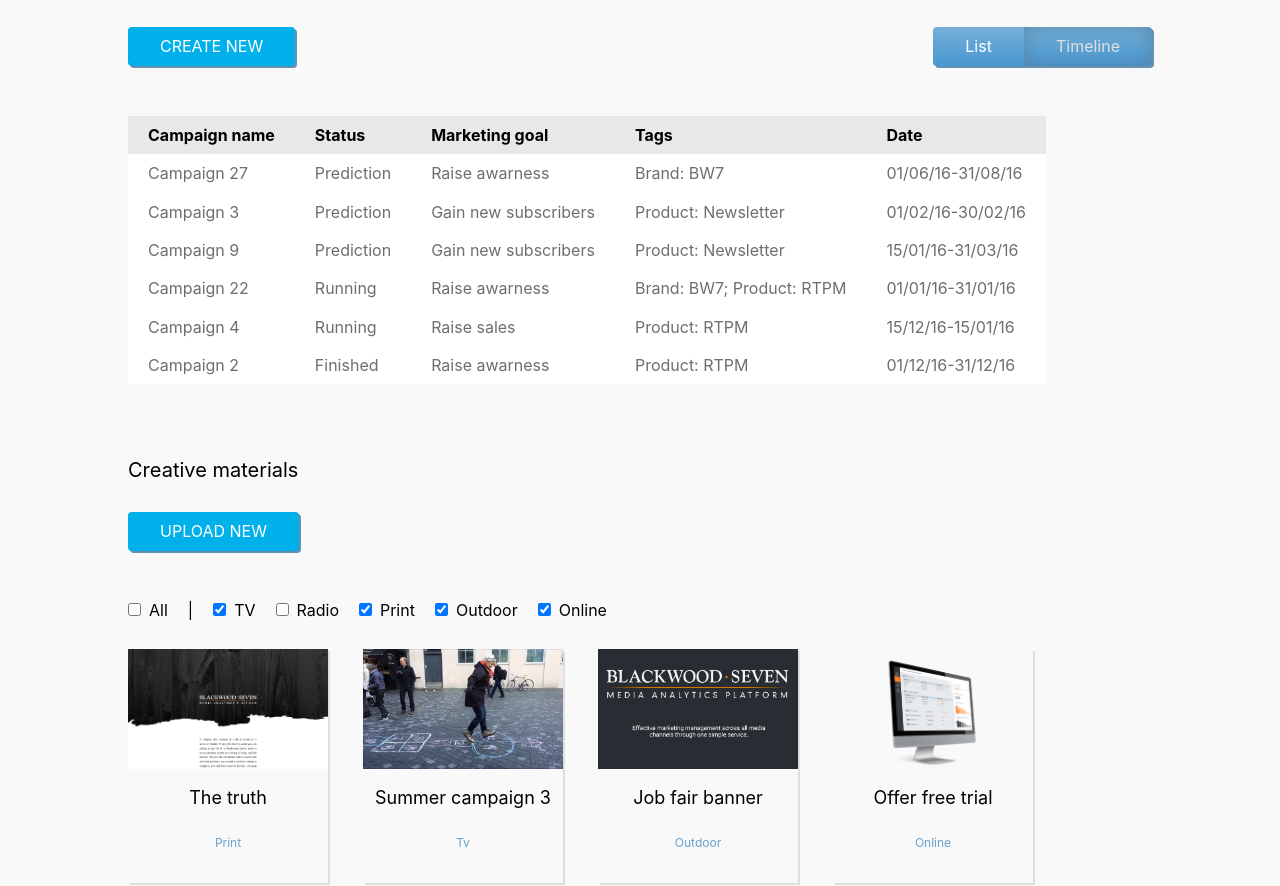
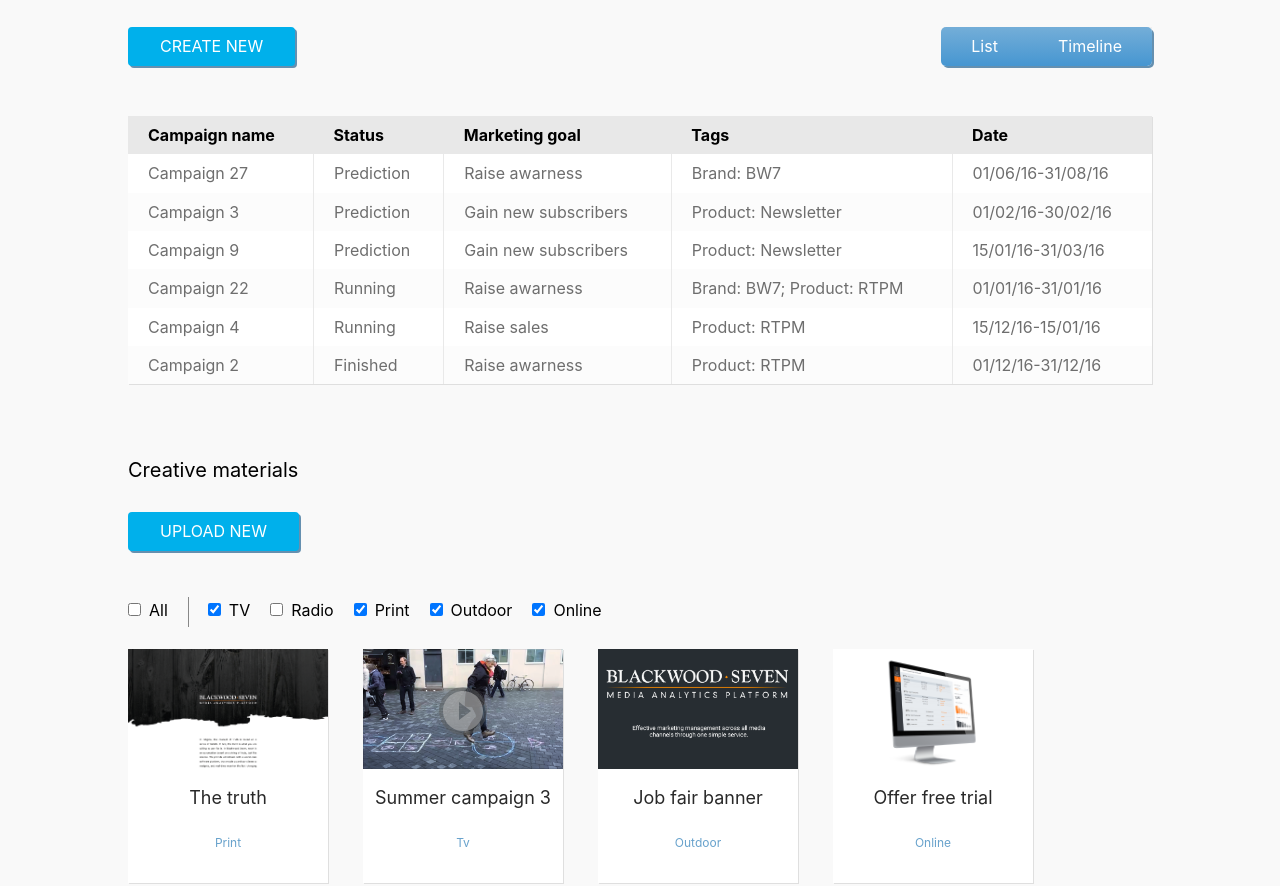
Before and after one commit to SeggyFault/Studies, a plain HTML site: page index.html in a window 1280 px wide. Shown: the part 549-1435 px from the top of the page. Drawn offline with Linux system fonts and the light colour scheme; a web font is replaced by a local one.

Commit message:
add tabs

```diff
--- a/index.html
+++ b/index.html
@@ -108,22 +108,28 @@
           <button class="section__button">create new</button>
 
           <div class="campaigns__buttons-group flex">
-            <label class="campaigns__button__value unchecked">
+            <button class="campaigns__button-group round-corners--left">
               <input
                 type="radio"
                 class="campaigns__button__radio"
                 name="button"
                 value="list"
-              />List</label
+              />
+              <label class="campaigns__button__value round-corners--left"
+                >List</label
               >
-            <label class="campaigns__button__value checked"
-              ><input
+            </button>
+            <button class="campaigns__button-group">
+              <input
                 type="radio"
                 class="campaigns__button__radio"
                 name="button"
-                value="timeline"
-              />Timeline</label
+                value="list"
+              />
+              <label class="campaigns__button__value round-corners--right"
+                >Timeline</label
               >
+            </button>
           </div>
         </div>
 
@@ -154,57 +160,59 @@
           </thead>
           <tbody class="table__body">
             <tr class="table__row">
-              <td class="table__cell">Campaign 27</td>
-              <td class="table__cell">
+              <td class="table__cell border-right">Campaign 27</td>
+              <td class="table__cell border-right">
                 <span class="table__cell-text">Prediction</span>
               </td>
-              <td class="table__cell">Raise awarness</td>
-              <td class="table__cell">Brand: BW7</td>
+              <td class="table__cell border-right">Raise awarness</td>
+              <td class="table__cell border-right">Brand: BW7</td>
               <td class="table__cell">01/06/16-31/08/16</td>
             </tr>
-            <tr>
-              <td class="table__cell">Campaign 3</td>
-              <td class="table__cell">
+            <tr class="table__row even">
+              <td class="table__cell border-right">Campaign 3</td>
+              <td class="table__cell border-right">
                 <span class="table__cell-text">Prediction</span>
               </td>
-              <td class="table__cell">Gain new subscribers</td>
-              <td class="table__cell">Product: Newsletter</td>
+              <td class="table__cell border-right">Gain new subscribers</td>
+              <td class="table__cell border-right">Product: Newsletter</td>
               <td class="table__cell">01/02/16-30/02/16</td>
             </tr>
-            <tr>
-              <td class="table__cell">Campaign 9</td>
-              <td class="table__cell">
+            <tr class="table__row">
+              <td class="table__cell border-right">Campaign 9</td>
+              <td class="table__cell border-right">
                 <span class="table__cell-text">Prediction</span>
               </td>
-              <td class="table__cell">Gain new subscribers</td>
-              <td class="table__cell">Product: Newsletter</td>
+              <td class="table__cell border-right">Gain new subscribers</td>
+              <td class="table__cell border-right">Product: Newsletter</td>
               <td class="table__cell">15/01/16-31/03/16</td>
             </tr>
-            <tr>
-              <td class="table__cell">Campaign 22</td>
-              <td class="table__cell">
+            <tr class="table__row even">
+              <td class="table__cell border-right">Campaign 22</td>
+              <td class="table__cell border-right">
                 <span class="table__cell-text">Running</span>
               </td>
-              <td class="table__cell">Raise awarness</td>
-              <td class="table__cell">Brand: BW7; Product: RTPM</td>
+              <td class="table__cell border-right">Raise awarness</td>
+              <td class="table__cell border-right">
+                Brand: BW7; Product: RTPM
+              </td>
               <td class="table__cell">01/01/16-31/01/16</td>
             </tr>
-            <tr>
-              <td class="table__cell">Campaign 4</td>
-              <td class="table__cell">
+            <tr class="table__row">
+              <td class="table__cell border-right">Campaign 4</td>
+              <td class="table__cell border-right">
                 <span class="table__cell-text">Running</span>
               </td>
-              <td class="table__cell">Raise sales</td>
-              <td class="table__cell">Product: RTPM</td>
+              <td class="table__cell border-right">Raise sales</td>
+              <td class="table__cell border-right">Product: RTPM</td>
               <td class="table__cell">15/12/16-15/01/16</td>
             </tr>
-            <tr>
-              <td class="table__cell">Campaign 2</td>
-              <td class="table__cell">
+            <tr class="table__row even">
+              <td class="table__cell border-right">Campaign 2</td>
+              <td class="table__cell border-right">
                 <span class="table__cell-text">Finished</span>
               </td>
-              <td class="table__cell">Raise awarness</td>
-              <td class="table__cell">Product: RTPM</td>
+              <td class="table__cell border-right">Raise awarness</td>
+              <td class="table__cell border-right">Product: RTPM</td>
               <td class="table__cell">01/12/16-31/12/16</td>
             </tr>
           </tbody>
@@ -219,16 +227,13 @@
 
         <div class="creative-materials-filter">
           <ul class="creative-materials-filter__list flex">
-            <li class="creative-materials-filter__list-item">
+            <li class="creative-materials-filter__list-item separator">
               <label class="creative-materials-filter__label"
                 ><input
                   type="checkbox"
                   class="creative-materials-filter__checkbox"
                 />All</label
               >
-            </li>
-            <li class="creative-materials-filter__list-item">
-              <span class="creative-materials-filter__separator">|</span>
             </li>
             <li class="creative-materials-filter__list-item">
               <label class="creative-materials-filter__value"
@@ -290,6 +295,7 @@
         <div class="creative-materials-cards">
           <ul class="creative-materials-cards__list flex">
             <li class="creative-materials-card">
+              <a href="#" class="creative-materials-card__link">
                 <div class="creative-materials-card__header">
                   <img
                     src="img/the_truth.png"
@@ -299,19 +305,29 @@
                 </div>
                 <h2 class="creative-materials-card__title">The truth</h2>
                 <span class="creative-materials-card__tag">Print</span>
+              </a>
             </li>
             <li class="creative-materials-card">
+              <a href="#" class="creative-materials-card__link">
                 <div class="creative-materials-card__header">
                   <img
                     src="img/summer_campaign_3.png"
                     class="creative-materials-card__image object-fit_cover"
                     alt="the summer campaign video"
                   />
+                  <img
+                    class="icon__play centered"
+                    src="./img/play_circle_filled-24px.svg"
+                  />
                 </div>
-              <h2 class="creative-materials-card__title">Summer campaign 3</h2>
+                <h2 class="creative-materials-card__title">
+                  Summer campaign 3
+                </h2>
                 <span class="creative-materials-card__tag">Tv</span>
+              </a>
             </li>
             <li class="creative-materials-card">
+              <a href="#" class="creative-materials-card__link">
                 <div class="creative-materials-card__header">
                   <img
                     src="img/job_fair_banner.png"
@@ -321,8 +337,10 @@
                 </div>
                 <h2 class="creative-materials-card__title">Job fair banner</h2>
                 <span class="creative-materials-card__tag">Outdoor</span>
+              </a>
             </li>
             <li class="creative-materials-card">
+              <a href="#" class="creative-materials-card__link">
                 <div class="creative-materials-card__header">
                   <img
                     src="img/offer_free_trial.png"
@@ -332,6 +350,7 @@
                 </div>
                 <h2 class="creative-materials-card__title">Offer free trial</h2>
                 <span class="creative-materials-card__tag">Online</span>
+              </a>
             </li>
           </ul>
         </div>
--- a/styles.css
+++ b/styles.css
@@ -140,7 +140,7 @@ body {
 .kpi-card {
   margin-right: 35px;
   width: 200px;
-  box-shadow: 2px 2px #dfdfdf;
+  box-shadow: 1px 1px #dfdfdf;
   font-weight: 400;
 }
 
@@ -179,56 +179,82 @@ body {
 /*KPI END*/
 
 /*Campaigns START*/
-
-.campaigns__buttons-group {
-  justify-content: flex-end;
-  align-content: center;
-}
-
-.campaigns__buttons.flex {
+.campaigns__buttons {
   justify-content: space-between;
   align-content: center;
 }
 
+.campaigns__buttons-group {
+  margin-bottom: 30px;
+}
+
+.campaigns__button-group {
+  border: none;
+  position: relative;
+  margin: 0;
+  padding: 0;
+  display: flex;
+  justify-content: flex-start;
+  align-items: flex-start;
+  height: 38px;
+}
+
+.round-corners--left {
+  border-top-left-radius: 5px;
+  border-bottom-left-radius: 5px;
+}
+
+.round-corners--right {
+  border-top-right-radius: 5px;
+  border-bottom-right-radius: 5px;
+}
+
 .campaigns__button__radio {
   opacity: 0;
-  width: 0;
+  position: absolute;
+  top: 10%;
+  left: 25%;
+  width: 50%;
+  height: 50%;
 }
 
-.campaigns__button__value {
-  background-image: linear-gradient(#75afd8, #4797d1);
+.campaigns__button__radio + .campaigns__button__value {
   color: #ffffff;
-  padding: 10px 32px;
+  background-image: linear-gradient(#74aed8, #4696d1);
+  padding: 10px 30px;
   border: none;
   align-self: flex-start;
   box-shadow: 2px 2px #6590b0;
 }
 
-.campaigns__button__value.unchecked {
-  border-top-left-radius: 4px;
-  border-bottom-left-radius: 4px;
-}
-
-.campaigns__button__value.checked {
-  border-top-right-radius: 4px;
-  border-bottom-right-radius: 4px;
-  background-color: #68a2cc;
+.campaigns__button__radio:checked + .campaigns__button__value {
+  margin: 0;
+  background-image: linear-gradient(#75afd8, #4797d1);
   color: #dfdfdf;
   box-shadow: inset 0px 0px 20px 0px #5788ab, 2px 2px #6590b0;
-  padding: 10px 32px;
+  padding: 10px 30px;
   align-self: flex-start;
 }
 
 /*Table START*/
+.even {
+  background-color: #fcfcfc;
+}
 
 .table {
   border-collapse: collapse;
+  box-shadow: 1px 1px #dfdfdf;
+  width: 100%;
 }
 
 .table__cell {
   border: none;
   padding: 10px 20px;
   text-align: left;
+}
+
+.border-right {
+  border-right: 1px solid #e9e9e9;
 }
 
 .table__header {
@@ -252,6 +278,19 @@ body {
 
 .creative-materials-filter__list-item {
   margin-right: 20px;
+  position: relative;
+}
+.creative-materials-filter__list-item .creative-materials-filter__label {
+  margin-right: 20px;
+}
+
+.separator::after {
+  content: "";
+  height: 30px;
+  width: 1px;
+  background-color: #888888;
+  position: absolute;
+  top: -4px;
 }
 
 .creative-materials-filter__checkbox {
@@ -269,6 +308,9 @@ body {
   align-items: center;
 }
 
+.creative-materials-card__image {
+  height: 120px;
+}
 .object-fit_cover {
   object-fit: cover;
   width: 100%;
@@ -280,21 +322,42 @@ body {
   width: 100%;
 }
 
-.creative-materials-card__image {
-  height: 120px;
-}
-
 .creative-materials-card {
   margin-right: 35px;
   width: 200px;
-  box-shadow: 2px 2px #dfdfdf;
+  box-shadow: 1px 1px #dfdfdf;
   font-weight: 400;
+  background-color: #ffffff;
+}
+
+.creative-materials-card__header {
+  position: relative;
+  text-align: center;
+  color: #ffffff;
+}
+
+.icon__play {
+  border-radius: 50%;
+  height: 48px;
+  width: 48px;
+}
+
+.centered {
+  position: absolute;
+  top: 50%;
+  left: 50%;
+  transform: translate(-50%, -50%);
+}
+
+.creative-materials-card__link {
+  text-decoration: none;
 }
 
 .creative-materials-card__title {
   font-size: 18px;
   font-weight: 400;
   text-align: center;
+  color: #292929;
 }
 
 .creative-materials-card__tag {
```
Also changed, not shown: img/play_circle_filled-24px.svg (added). Lines whose indentation alone changed are shown as unchanged.
